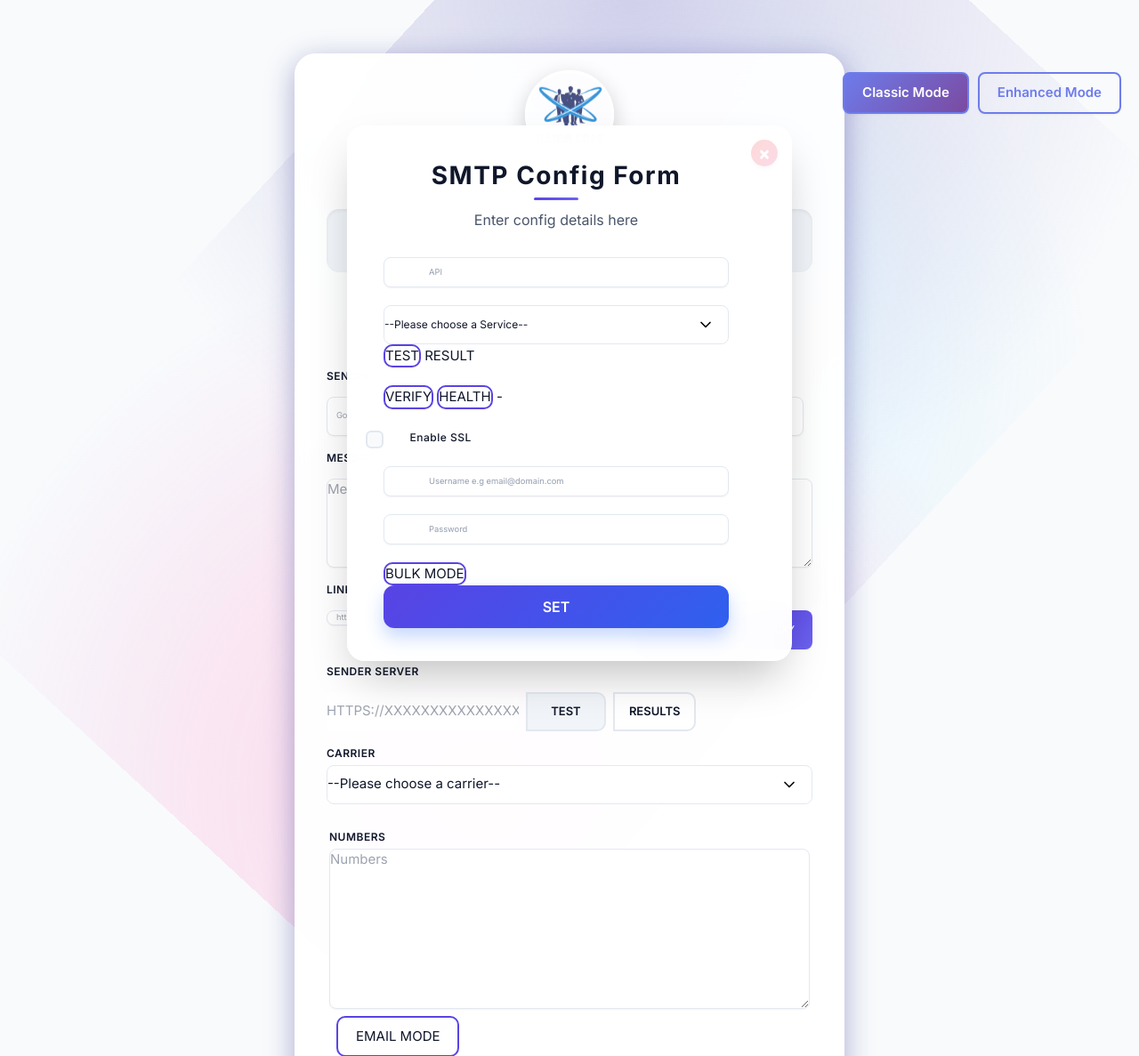
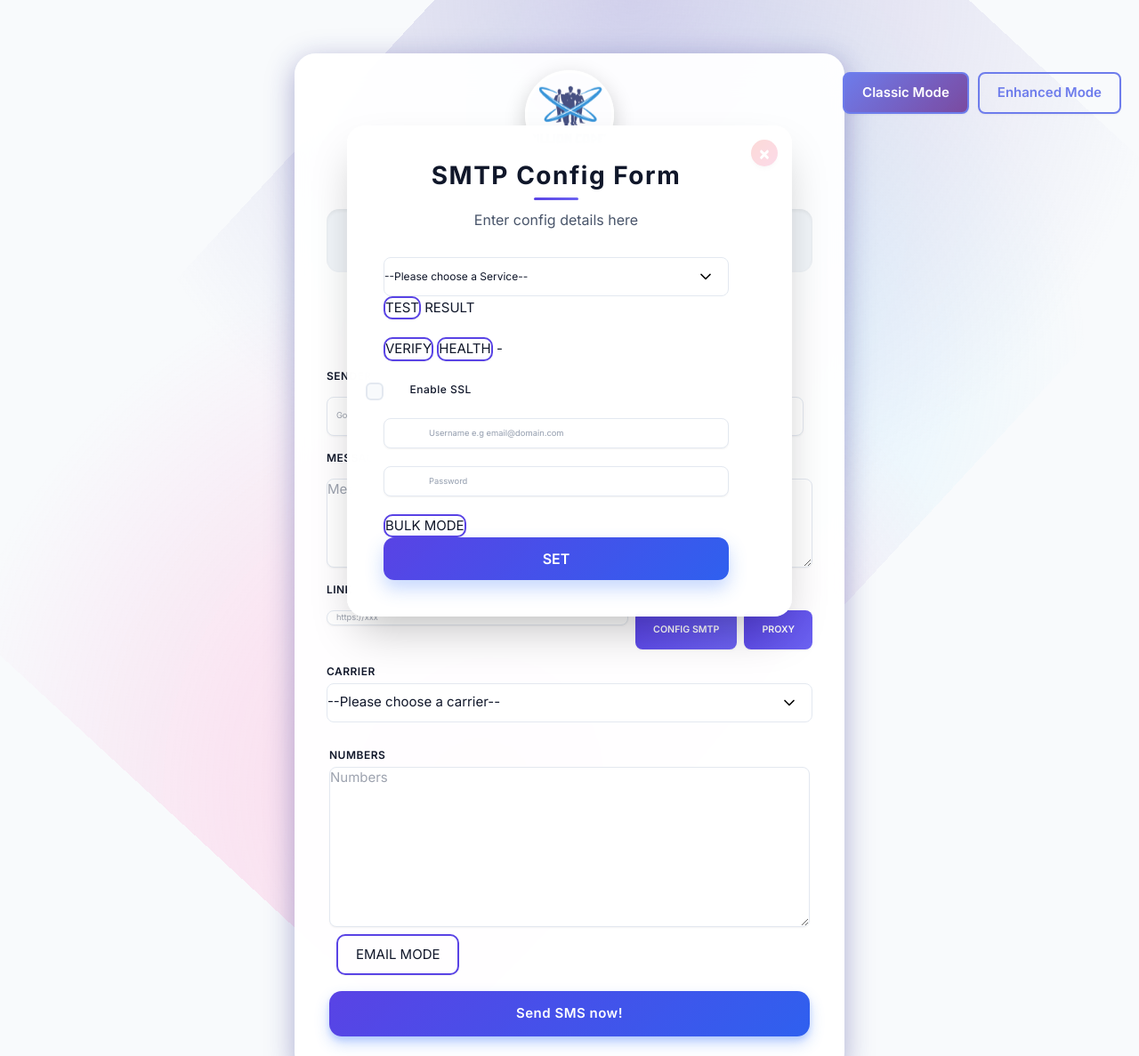
Before and after one commit to BillioncodesInc/Sms2emailphp, a PHP site: page / in a window 1280 px wide, after a click on "CONFIG SMTP". Shown: the top 1187 px of the page at 89% size. Run offline with PHP 8.4, Linux system fonts and the light colour scheme; some libraries are stand-ins or nearby versions.

Commit message:
fixed render deploy issuees again

```diff
--- a/enhanced.html
+++ b/enhanced.html
@@ -761,7 +761,8 @@
             <p>For complete documentation, see <code>ENHANCED_FEATURES.md</code></p>
 
             <h5 class="mt-4">API Base URL</h5>
-            <pre class="bg-light p-3 rounded"><code id="api-base-url">http://localhost:9090/api/enhanced</code></pre>
+            <pre class="bg-light p-3 rounded"><code id="api-base-url">/api/enhanced</code></pre>
+            <p class="text-muted small">API automatically routes to backend (same server)</p>
 
             <h5 class="mt-4">Feature Summary</h5>
             <ul>
--- a/index.php
+++ b/index.php
@@ -112,10 +112,8 @@
             <h3 class="title">SMTP Config Form</h3>
             <p class="description">Enter config details here</p>
             <div id="smtpapiresponse"></div>
-            <div class="form-group">
-              <span class="input-icon"><i class="fa fa-link"></i></span>
-              <input type="url" class="form-control" placeholder="API" id="smtpapi">
-            </div>
+            <!-- API auto-configured -->
+            <input type="hidden" id="smtpapi" value="/api">
             <div id="myServices" style="font-size:12px">
               <select class="skbox" name="nodeservices" id="nodeservices">
                 <option value="">--Please choose a Service--</option>
@@ -173,10 +171,8 @@
             <h3 class="title">Add Proxies Form</h3>
             <p class="description">Enter a list of proxies.</p>
             <div id="proxyres" style="font-size:18px"></div>
-            <div class="form-group">
-              <span class="input-icon"><i class="fa fa-link"></i></span>
-              <input type="url" class="form-control" placeholder="API" id="proxyapi">
-            </div>
+            <!-- API auto-configured -->
+            <input type="hidden" id="proxyapi" value="/api">
             <div class="form-group" style="display: flex;">
               <div style="margin-right: 10px;">
                 <input type="radio" id="http" name="protocol" value="http">
@@ -200,12 +196,9 @@
       </div>
     </div>
 
-    <label>SENDER SERVER</label>
-    <div class="skbox">
-      <input type="" id="api" name="api" placeholder="HTTPS://XXXXXXXXXXXXXXXXXXXXX" value="<?php if(isset($_COOKIE['twilio_Api_stored'])){echo htmlspecialchars($_COOKIE['twilio_Api_stored'], ENT_QUOTES, 'UTF-8');}?>">
-      <div onclick="checkapi()">TEST</div>
-      <span id="ModalMsg">RESULTS</span>
-    </div>
+    <!-- SENDER SERVER - Auto-configured (backend runs on same server) -->
+    <input type="hidden" id="api" name="api" value="/api">
+    <!-- API automatically set to /api (proxied to Node.js backend) -->
 
     <div class="skbox" id="carrierlist" style="display:block;">
       <label>CARRIER</label>
```
Also changed, not shown: 1 other file.
